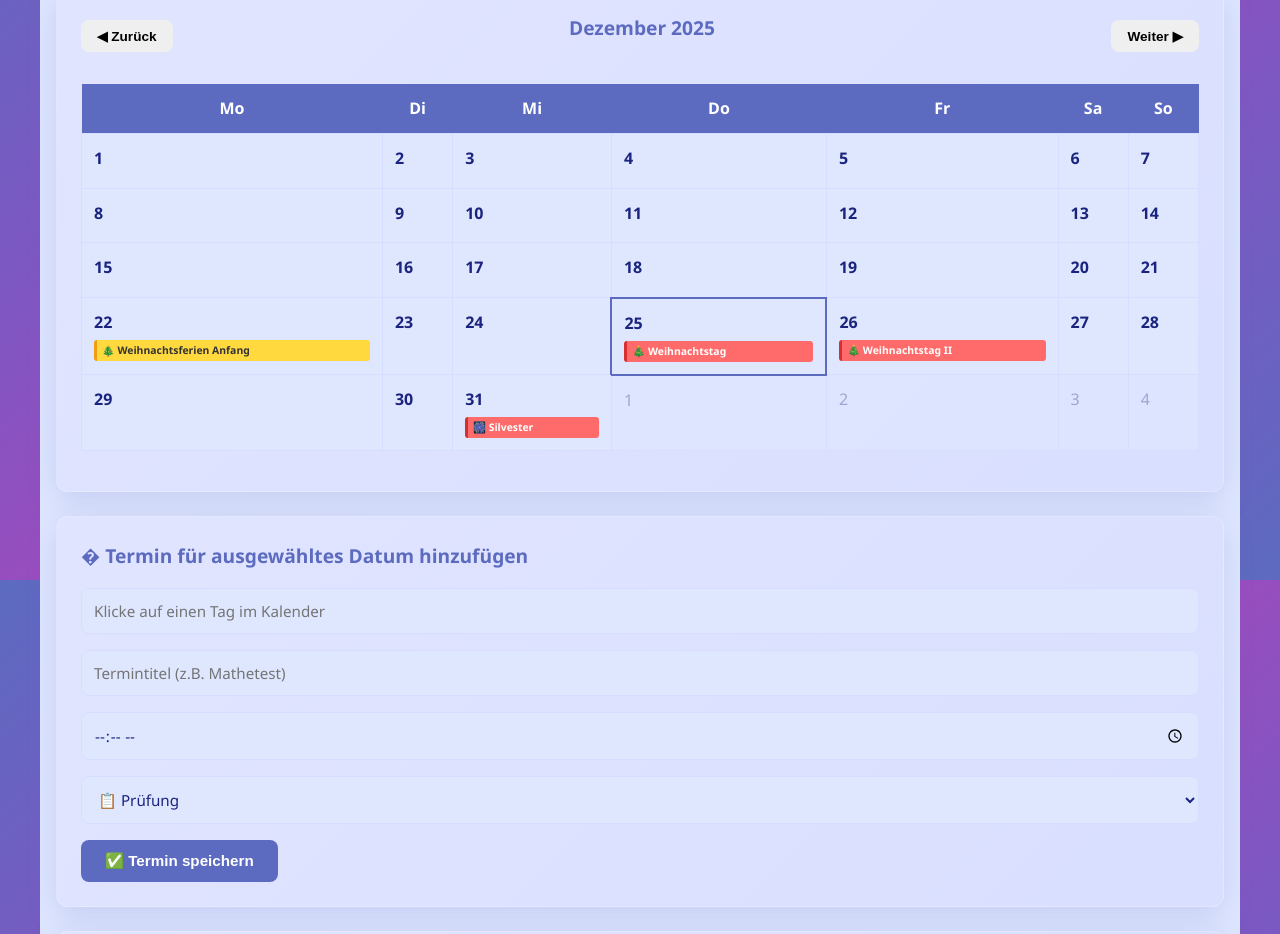
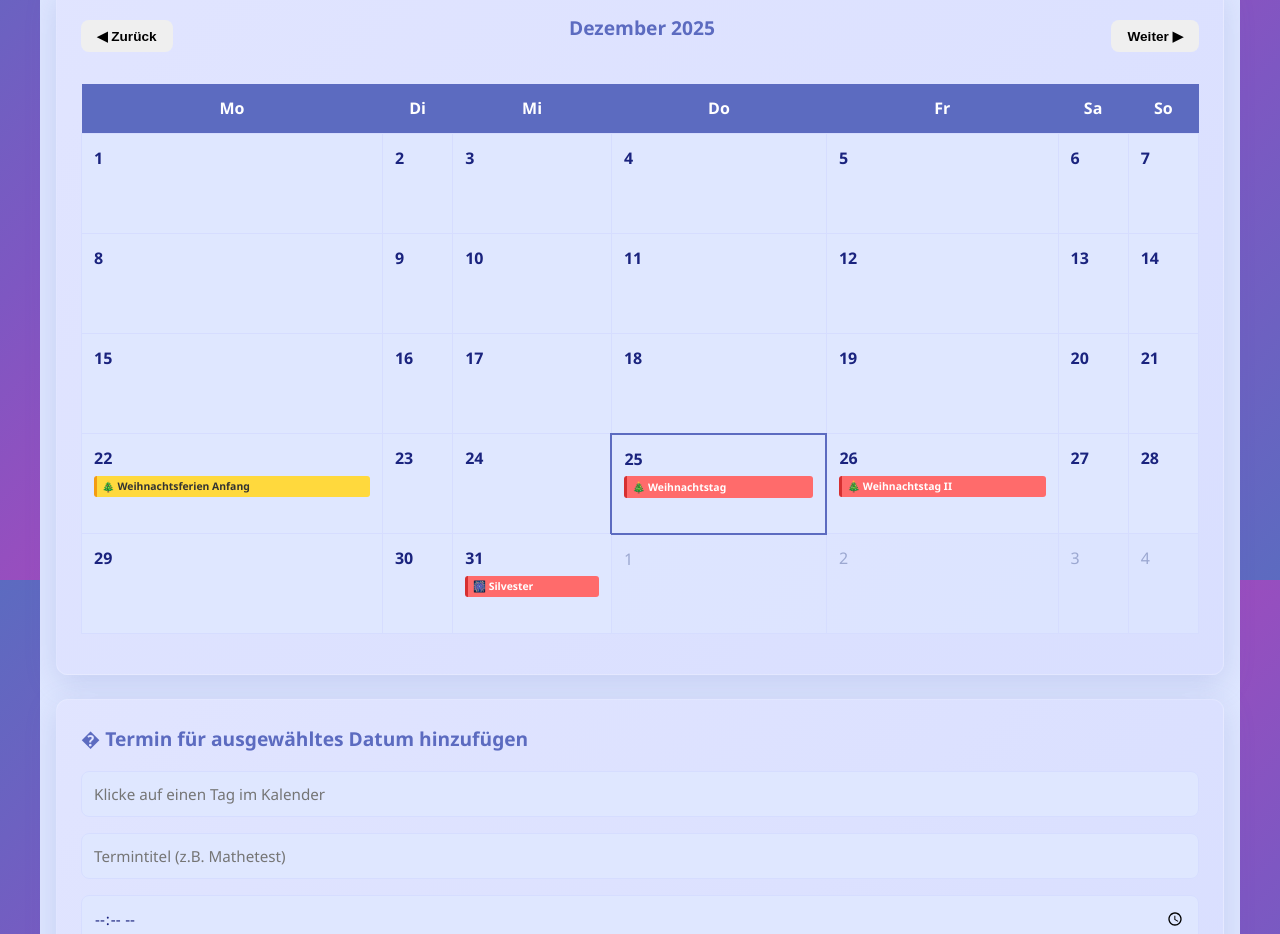
Before and after one commit to Ramon57-ui/Project, an Electron app: page index.html in a window 1280 px wide. Shown: the part 1020-1954 px from the top of the page. Drawn offline with nearby package versions, Linux system fonts and the light colour scheme.

Commit message:
Fix: Kalender-Zellenhöhe einheitlich gemacht

```diff
--- a/styles.css
+++ b/styles.css
@@ -588,12 +588,13 @@ main {
 .calendar-table tbody td {
     border: 1px solid var(--border-color);
     padding: 0.75rem;
-    min-height: 80px;
+    height: 100px;
     vertical-align: top;
     background-color: var(--bg-secondary);
     cursor: pointer;
     transition: var(--transition);
     position: relative;
+    overflow: hidden;
 }
 
 .calendar-table tbody td:hover {
```
